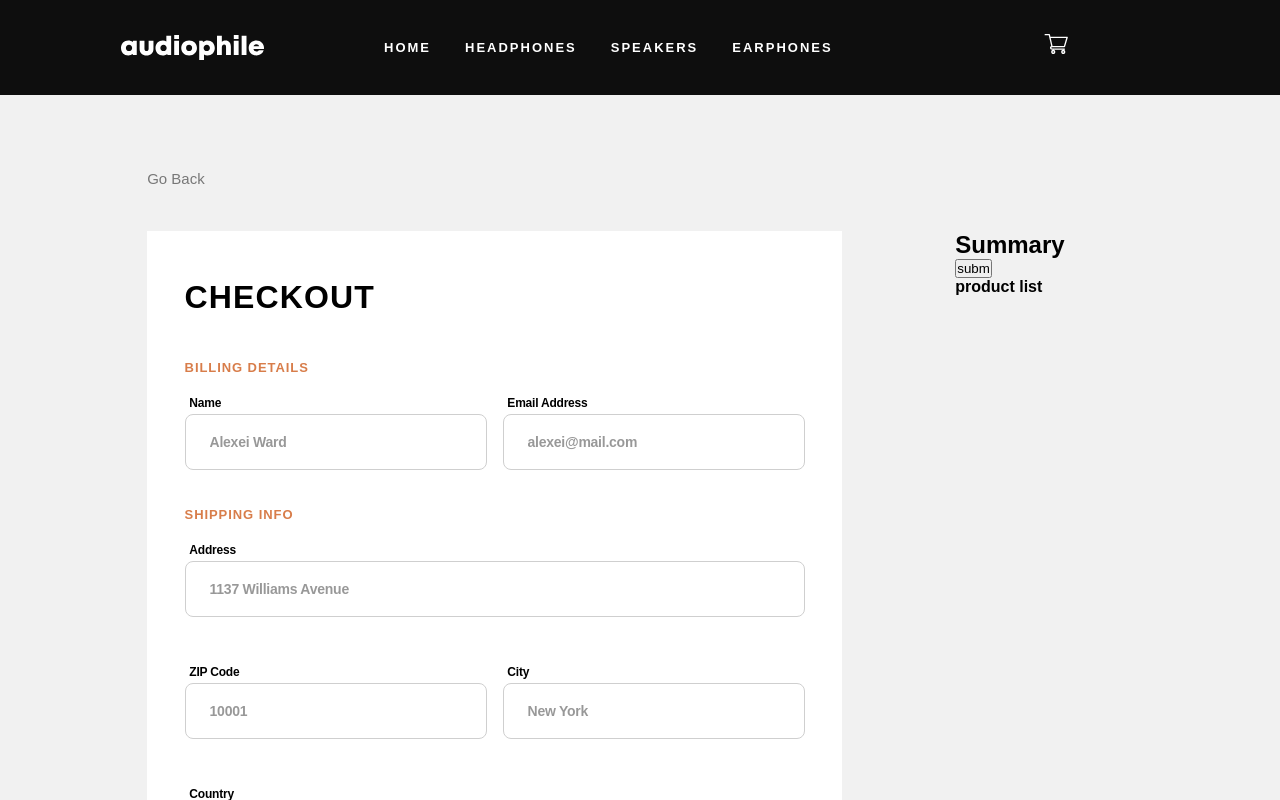
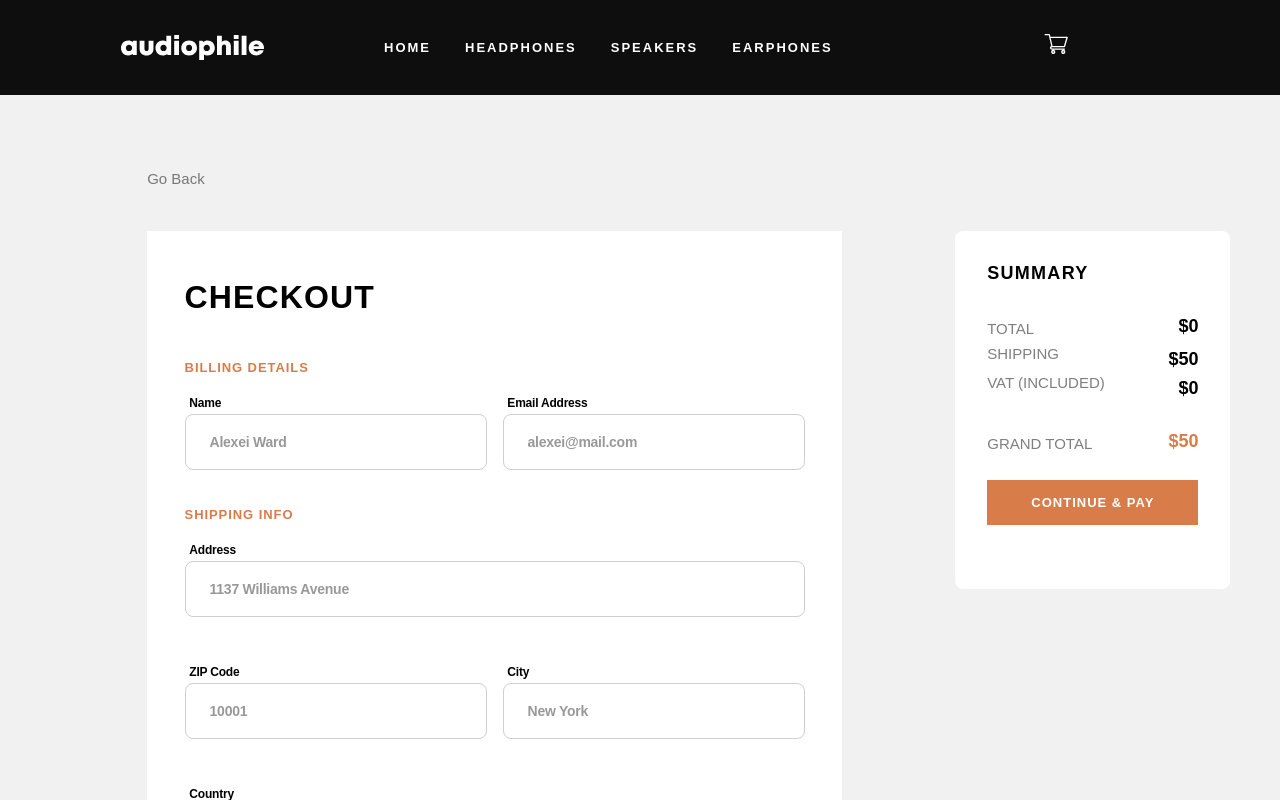
Before and after one commit to beqston/E-commerce-Project-DI, a React (Vite) app: page /chekout in a window 1280 px wide. Shown: the top 800 px of the page. Built offline with nearby package versions, Linux system fonts and the light colour scheme.

Commit message:
finish chekout modal

```diff
--- a/src/Components/Header/Header.tsx
+++ b/src/Components/Header/Header.tsx
@@ -150,6 +150,7 @@ const Header = () => {
                 </p>
 
                 <p className="head-count">
+                  $
                   {cart.reduce(
                     (sum, item) => sum + item.product.price * item.amount,
                     0)
--- a/src/Components/Header/style.scss
+++ b/src/Components/Header/style.scss
@@ -120,7 +120,7 @@
             font-weight: 700;
             letter-spacing: 1px;
             text-transform: uppercase;
-            background-color: #D87D4A;
+            background-color: var(--color-chokolate100);
             padding: 15px 0;
             cursor: pointer;
             border-style: none;
--- a/src/Pages/Checkout.tsx
+++ b/src/Pages/Checkout.tsx
@@ -24,7 +24,7 @@ type FormData = {
 
 const Checkout = ()=> {
 
-  const {cart, updateCart} = useContext(CartContext) as CartContextType;
+  const {cart} = useContext(CartContext) as CartContextType;
 
 
   const {register, handleSubmit, formState: {errors}}= useForm<FormData>();
@@ -257,33 +257,111 @@ const Checkout = ()=> {
 
           </main>
 
-              <aside>
+              <aside className="chekout-aside">
 
                 <h2>Summary</h2>
 
-                <button type="submit">subm</button>
+                 {
+
+                  cart.map((item)=> {
+
+                    return(
+                      <div className="item-cnt">
+
+                        <div className="item-left-cnt">
+                          <img
+                            src={`http://localhost:5173/${item.product?.categoryImage.desktop}`}
+                            alt="photo"
+                          />
+                          <div className="price-cnt">
+                            <h4>{item.product.name}</h4>
+                            <p className="price">${item.product.price}</p>
+                          </div>
+
+                        </div>
+
+                        <p className="amaunt">
+                            x{item.amount}
+                        </p>
 
 
-                 <h4>
-                  product list
-                 </h4>
+                      </div>
+                    )
+                  })
 
-                 <div>
-                  {
-                    cart.map((item)=> {
-                      console.log(item)
-                      return(
-                        <div>
-                          <h3>{item.product.name}</h3>
-                          <p>{item.amount}</p>
-                        </div>
-                      )
-                    })
-                  }
+                }
+
+                <div className="chekout-total-cnt">
+
+                  <p className="chekout-total">
+                    TOTAL
+                  </p>
+
+                  <p className="total-cash">
+                    $
+                    {cart.reduce(
+                      (sum, item) => sum + item.product.price * item.amount,
+                      0)
+                    }
+                  </p>
+
                  </div>
 
 
                 <div>
+
+                  <div className="text-price-cnt">
+                    <p className="text">
+                      SHIPPING
+                    </p>
+
+                    <p className="price">
+                      $50
+                    </p>
+
+                  </div>
+
+
+                  <div className="text-price-cnt">
+                    <p className="text">
+                    VAT (INCLUDED)
+                    </p>
+
+                    <p className="price">
+                      $
+                    {
+                      Math.floor((cart.reduce(
+                        (sum, item) => sum + item.product.price * item.amount,
+                        0) ) * 0.2)
+                    }
+                    </p>
+
+                  </div>
+
+                  <div className="grand-total">
+
+                    <p className="text">
+                      GRAND TOTAL
+                    </p>
+
+                    <p className="all-price">
+                      $
+                      {
+                        (cart.reduce(
+                          (sum, item) => sum + item.product.price * item.amount,
+                          0)) + 50 + Math.floor((cart.reduce(
+                            (sum, item) => sum + item.product.price * item.amount,
+                            0) ) * 0.2)
+                      }
+                    </p>
+
+                  </div>
+
+                  <div className="succses-btn">
+                    <button>CONTINUE & PAY</button>
+                  </div>
+
+
 
             </div>
               </aside>
--- a/src/Store/Cart.Slice.ts
+++ /dev/null
@@ -1,24 +0,0 @@
-import { createSlice } from "@reduxjs/toolkit";
-import { ProductsType } from "../Types/ProductsTypes";
-
-
-type State = {
-    Products: ProductsType[]
-}
-const initialState:State = {
-    Products:[]
-}
-
-
-const cartSlice = createSlice({
-    name: 'products',
-    initialState,
-    reducers: {
-        addCard: (state)=> {
-            state.Products.filter((item)=> item.id === item.id)
-        }
-    }
-})
-
-export const { addCard } = cartSlice.actions;
-export default cartSlice.reducer
--- a/src/Store/index.ts
+++ /dev/null
@@ -1,13 +0,0 @@
-import { configureStore } from "@reduxjs/toolkit";
-import productsReducer from "./Cart.Slice"
-import { TypedUseSelectorHook, useDispatch, useSelector } from "react-redux";
-
-export const store = configureStore({
-    reducer: productsReducer,
-})
-
-export type RootState = ReturnType<typeof store.getState>;
-export type appDispatch = typeof store.dispatch;
-
-export const useAppDispatch = ()=> useDispatch<appDispatch>();
-export const useAppSelector: TypedUseSelectorHook<RootState> = useSelector;
--- a/src/assets/style/chekout.scss
+++ b/src/assets/style/chekout.scss
@@ -17,6 +17,7 @@
     form{
         display: flex;
         column-gap: 10%;
+        padding-bottom: 12rem;
         .chekout-main-cnt{
             max-width: 730px;
             display: flex;
@@ -119,5 +120,150 @@
             }
         }
     }
+    .chekout-aside{
+        width: 24.3%;
+        height: fit-content;
+        border-radius: 8px;
+        background-color: var(--color-white100);
+        padding: 2rem;
+
+         h2{
+            color: #000;
+            font-size: 18px;
+            font-weight: 700;
+            letter-spacing: 1.286px;
+            text-transform: uppercase;
+         }
+
+        .item-cnt{
+            width: 100%;
+            display: flex;
+            justify-content: space-between;
+            padding-top: 2rem;
+            .item-left-cnt{
+                display: flex;
+                column-gap: 1rem;
+                img{
+                width: 64px;
+                height: 64px;
+                }
+                .price-cnt{
+                    display: flex;
+                    flex-direction: column;
+                    h4{
+                        width: 98px;
+                        color: var(--color-black100);
+                        font-size: 15px;
+                        font-weight: 700;
+                        line-height: 25px;
+                        overflow: hidden;
+                        text-wrap: nowrap;
+                    }
+
+                    .price{
+                        opacity: 0.5;
+                        color: var(---color-black100);
+                        font-size: 14px;
+                        font-weight: 700;
+                        line-height: 25px;
+                    }
+                }
+            }
+            .amaunt{
+                opacity: 0.5;
+                color: var(--color-black100);
+                text-align: right;
+                font-size: 15px;
+                font-weight: 700;
+                line-height: 25px;
+            }
+        }
+
+        .chekout-total-cnt{
+            width: 100%;
+            display: flex;
+            justify-content: space-between;
+            padding-top: 2rem;
+
+            .chekout-total{
+                opacity: 0.5;
+                color: var(---color-black100);
+                font-size: 15px;
+                font-weight: 400;
+                line-height: 25px
+            }
+
+            .total-cash{
+                color: var(---color-black100);
+                text-align: right;
+                font-size: 18px;
+                font-weight: 700;
+                text-transform: uppercase;
+            }
+        }
+
+
+        .text-price-cnt{
+            display: flex;
+            justify-content: space-between;
+
+            .text{
+                opacity: 0.5;
+                color: var(--color-black100);
+                font-size: 15px;
+                line-height: 25px;
+            }
+
+            .price{
+                color: var(--color-black100);
+                text-transform: uppercase;
+                font-size: 18px;
+                font-weight: 700;
+                text-align: right;
+                margin-top: 8px;
+                max-width: 58px;
+                overflow: hidden;
+            }
+        }
+
+        .grand-total{
+            display: flex;
+            justify-content: space-between;
+            padding-bottom: 1.5rem;
+            padding-top: 2rem;
+            .text{
+                opacity: 0.5;
+                color: var(--color-black100);
+                font-size: 15px;
+                line-height: 25px;
+            }
+            .all-price{
+                color: var(--color-chokolate100);
+                text-align: right;
+                font-size: 18px;
+                font-weight: 700;
+                text-transform: uppercase;
+            }
+        }
+
+        .succses-btn{
+            width: 100%;
+            padding-bottom: 2rem;
+
+            button{
+                width: 100%;
+                background-color: var(--color-chokolate100);
+                color: #FFF;
+                text-align: center;
+                font-size: 13px;
+                font-weight: 700;
+                letter-spacing: 1px;
+                text-transform: uppercase;
+                padding: 15px 0;
+                cursor: pointer;
+                border-style: none;
+            }
+        }
+    }
 
 }
--- a/src/main.tsx
+++ b/src/main.tsx
@@ -2,13 +2,9 @@ import React from 'react'
 import ReactDOM from 'react-dom/client'
 import App from './App.tsx'
 import './index.css'
-import { Provider } from 'react-redux'
-import { store } from './Store/index.ts'
 
 ReactDOM.createRoot(document.getElementById('root')!).render(
   <React.StrictMode>
-    <Provider store={store}>
       <App />
-    </Provider>
   </React.StrictMode>,
 )
```
